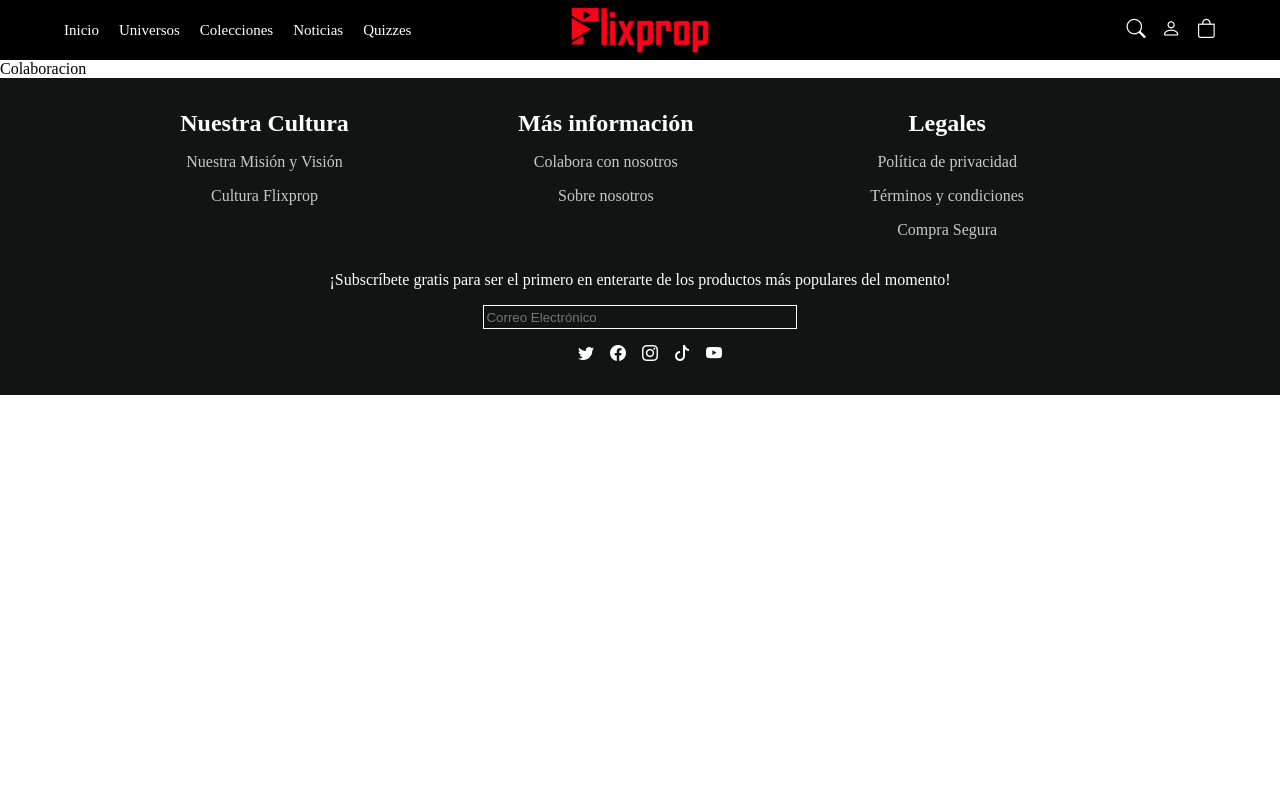
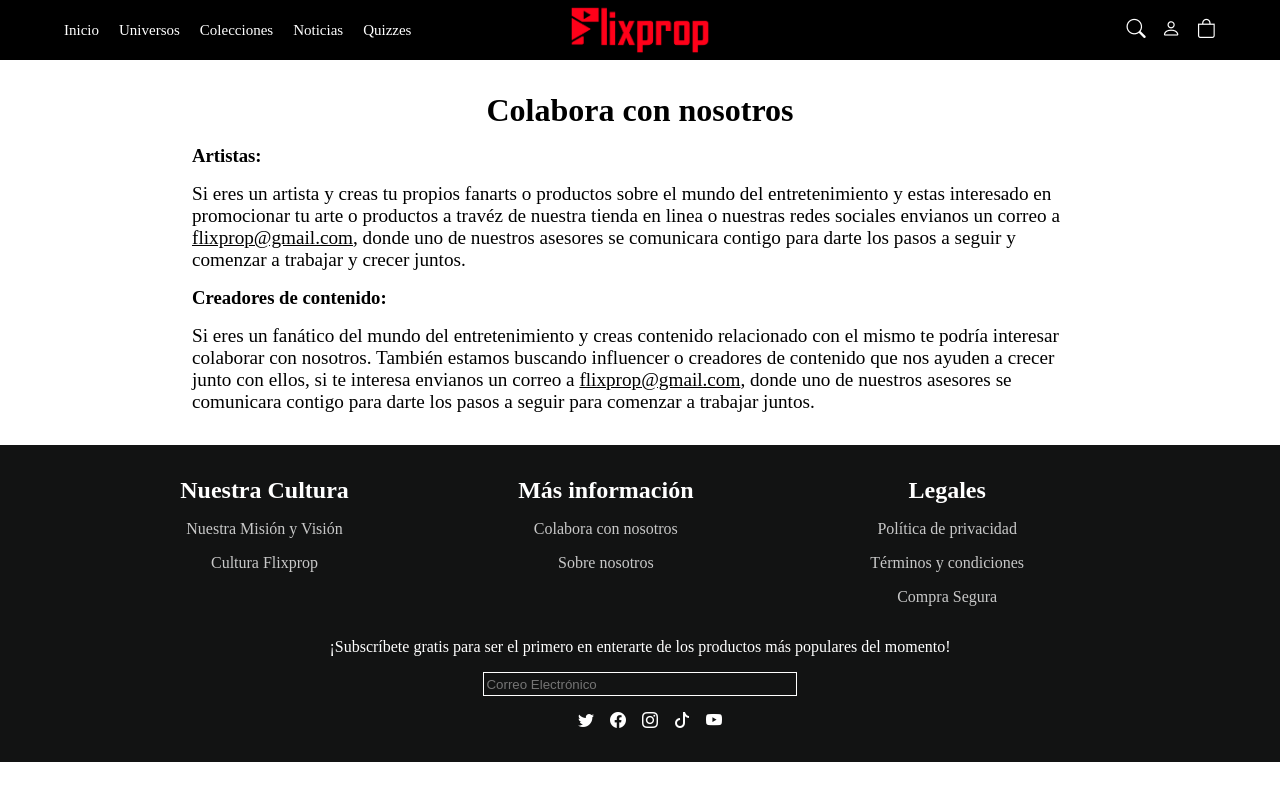
Before and after one commit to Blasnjacobo/flixprop, a React (Vite) app in the folder frontend/: page /flixprop/colabora-con-nosotros in a window 1280 px wide. Built offline with nearby package versions, Linux system fonts and the light colour scheme.

Commit message:
Colabora con nosotros

```diff
--- a/frontend/src/FooterLinks.css
+++ b/frontend/src/FooterLinks.css
@@ -1,7 +1,7 @@
 /* MISION Y VISION */
 
 .footerLinks-container {
-    width: 80%;
+    width: 70%;
     margin: 2rem auto;
     display: flex;
     flex-direction: column;
@@ -40,6 +40,10 @@
     margin: 1rem auto;
   }
 
+  .email-flixprop {
+    color: black;
+  }
+
   @media screen and (max-width: 960px) {
 
     .mision-vision {
--- a/frontend/src/pages/Footer/Colaboracion.tsx
+++ b/frontend/src/pages/Footer/Colaboracion.tsx
@@ -1,7 +1,11 @@
 const Colaboracion = () => {
   return (
-    <div>
-      Colaboracion
+    <div className="footerLinks-container">
+      <h1>Colabora con nosotros</h1>
+      <h3>Artistas:</h3>
+      <p>Si eres un artista y creas tu propios fanarts o productos sobre el mundo del entretenimiento y estas interesado en promocionar tu arte o productos a travéz de nuestra tienda en linea o nuestras redes sociales envianos un correo a <a className='email-flixprop' href="mailto:flixprop@gmail.com">flixprop@gmail.com</a>, donde uno de nuestros asesores se comunicara contigo para darte los pasos a seguir y comenzar a trabajar y crecer juntos.</p>
+      <h3>Creadores de contenido: </h3>
+      <p>Si eres un fanático del mundo del entretenimiento y creas contenido relacionado con el mismo te podría interesar colaborar con nosotros. También estamos buscando influencer o creadores de contenido que nos ayuden a crecer junto con ellos, si te interesa envianos un correo a <a className='email-flixprop' href="mailto:flixprop@gmail.com">flixprop@gmail.com</a>, donde uno de nuestros asesores se comunicara contigo para darte los pasos a seguir para comenzar a trabajar juntos.</p>
     </div>
   )
 }
```
